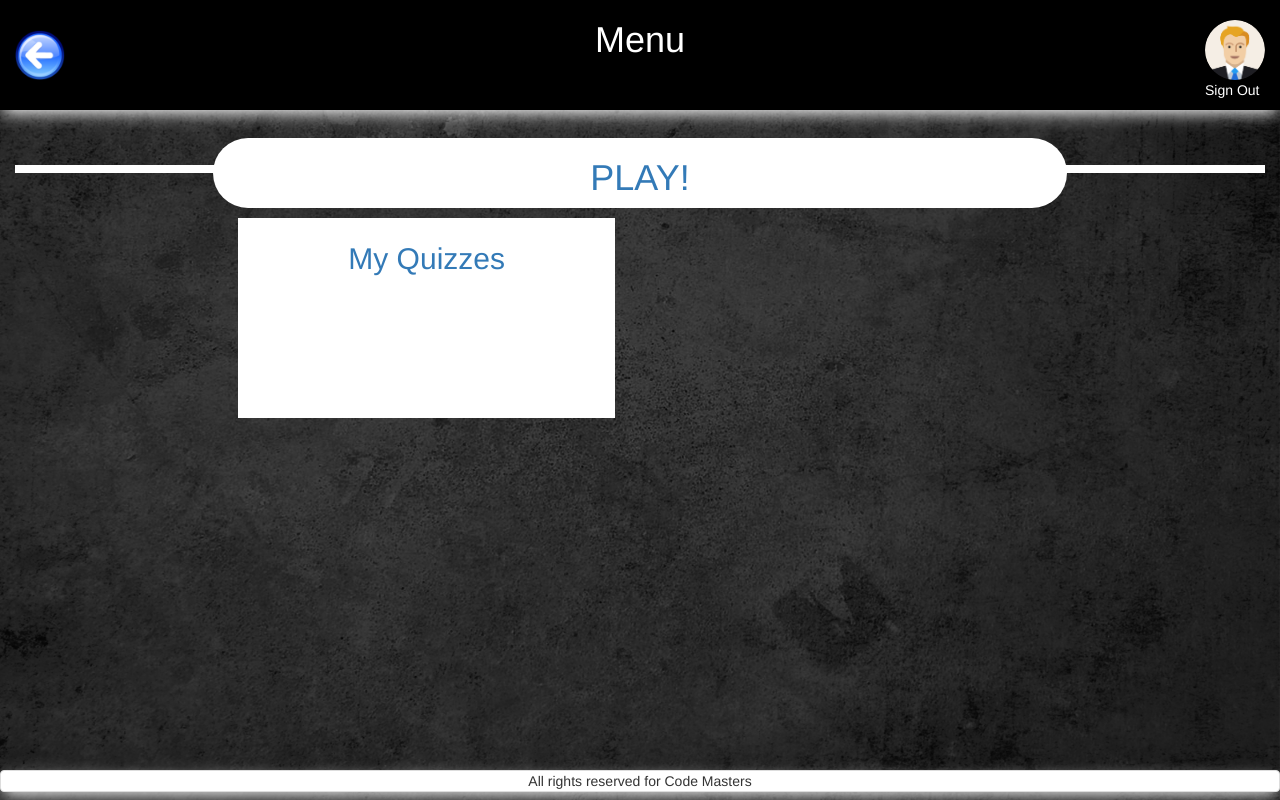
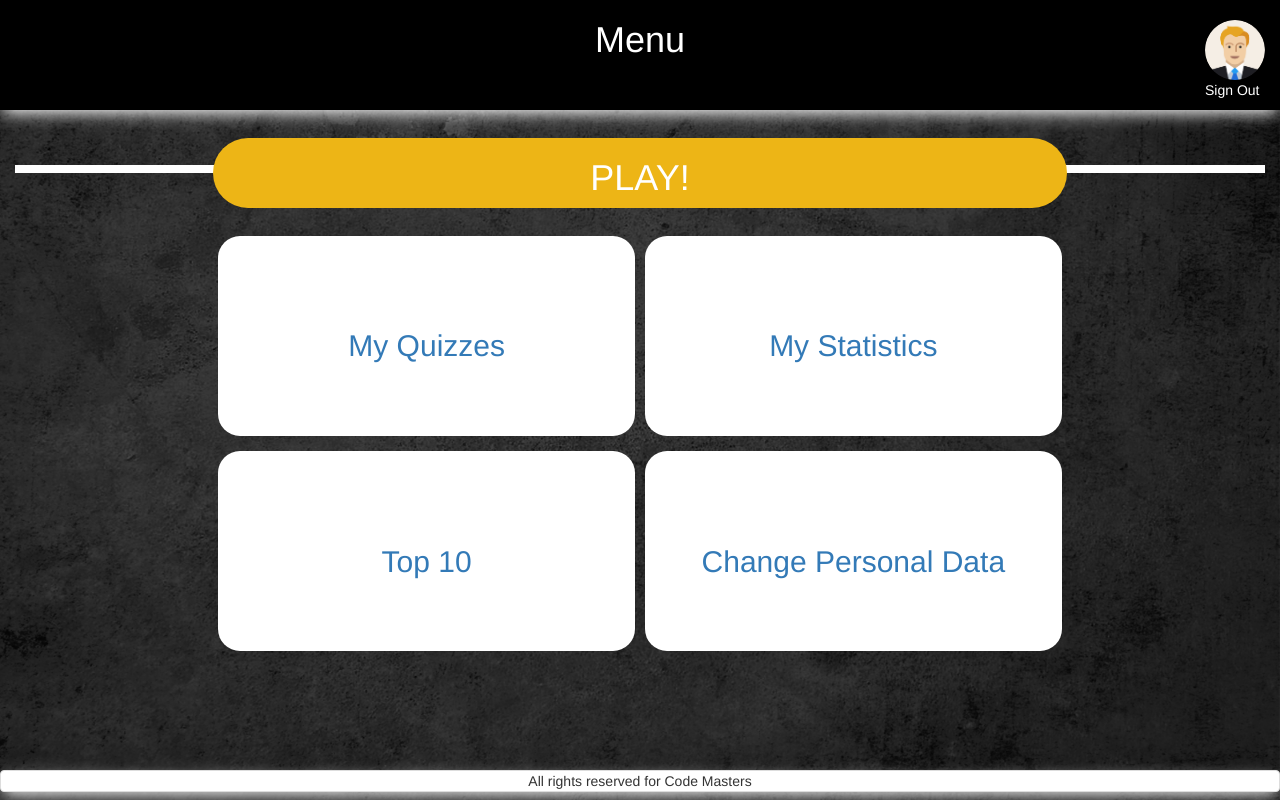
Before and after one commit to fatblast40/CF-Final-QuizApp, a PHP site: page /home_user.php in a window 1280 px wide. Run offline with PHP 8.4, Linux system fonts and the light colour scheme; a user stored in the database is signed in; data comes from the database, SQL or seed files in the repository; some libraries are stand-ins or nearby versions.

Commit message:
finishes design of user menu and categories

```diff
--- a/css/style.css
+++ b/css/style.css
@@ -77,7 +77,8 @@ body {
 
 
 #play_button{
-    background-color: white;
+    background-color: #EDB516;
+    color: white;
 }
 
 .margin-top {
@@ -93,14 +94,14 @@ body {
 
  /* unvisited link */
 #play div:link {
-    color: black;
-    background-color: white;
+    color: white;
+    background-color: #EDB516;
 }
 
 /* visited link */
 #play div:visited {
-    color: black;
-    background-color: white;
+    color: white;
+    background-color: #EDB516;
 }
 
 /* mouse over link */
@@ -123,10 +124,63 @@ body {
 }
 #play_button {
     margin-top:  -55px;
+    margin-bottom: 20px;
 }
 
 .wrapper {
     background-color: white;
-    margin:10px;
+    margin-top:2%;
+    margin-bottom:2%;
+    margin-left:-10px;
+    margin-right:-10px;
+
     height: 200px;
+    border-radius: 22px 22px 22px 22px;
+    -moz-border-radius: 22px 22px 22px 22px;
+    -webkit-border-radius: 22px 22px 22px 22px;
+    height: 200px;
+    line-height: 200px;
+    text-align: center;
 }
+.wrapper h2 {
+    display: inline-block;
+    vertical-align: middle;
+    line-height: normal;
+
+}
+
+#category_panel {
+    border-radius: 0px 0px 22px 22px;
+    -moz-border-radius: 0px 0px 22px 22px;
+    -webkit-border-radius: 0px 0px 22px 22px;
+}
+
+#category_header {
+
+    background-color:#4D97FF;
+}
+
+
+ /* unvisited link */
+.wrapper:link {
+    color: black;
+    background-color: white;
+}
+
+/* visited link */
+.wrapper:visited {
+    color: black;
+    background-color: white;
+}
+
+/* mouse over link */
+.wrapper:hover {
+    color:white;
+    background-color: #4D97FF;
+}
+
+/* selected link */
+.wrapper:active {
+    color:white;
+    background-color: #4D97FF;
+}
--- a/home_user.php
+++ b/home_user.php
@@ -18,12 +18,12 @@ require_once('includes/head_tag.php');
   <div id="main" class="container-fluid clear-top">
 	<!-- header -->
 	<header class="row shadow" id="header">
-			<div class="col-xs-3">
+			<!-- <div class="col-xs-3">
 				<a href="home_user.php">
 					<img alt="back_button" src="pictures/back_button.png" id="back_button"/>
 				</a>
-			</div>
-			<div class="col-xs-6 white text-center">
+			</div>	 -->
+			<div class="col-xs-6 col-xs-offset-3 white text-center">
 				<h1 class="heading_font">Menu</h1>
 			</div>
 		<?php
@@ -51,12 +51,37 @@ require_once('includes/head_tag.php');
 						<h1 >PLAY!</h1>
 					</div>
 				</a>
-				<div class="col-xs-10 col-xs-offset-1 col-sm-8 col-sm-offset-2">
+				<div class="col-xs-12  col-sm-8 col-sm-offset-2">
 					<div class="row">
+					<!-- my quizzes -->
 						<a href="my_quizzes.php">
 							<div class="col-xs-6">
 								<div class="wrapper text-center">
 									<h2>My Quizzes</h2>
+								</div>
+							</div>
+						</a>
+						<!-- Statistics -->
+						<a href="my_statistics.php">
+							<div class="col-xs-6">
+								<div class="wrapper text-center">
+									<h2>My Statistics</h2>
+								</div>
+							</div>
+						</a>
+						<!-- Top 10 -->
+						<a href="top_10.php">
+							<div class="col-xs-6">
+								<div class="wrapper text-center">
+									<h2>Top 10</h2>
+								</div>
+							</div>
+						</a>
+						<!-- Change personal data -->
+						<a href="change_personal_data.php">
+							<div class="col-xs-6">
+								<div class="wrapper text-center">
+									<h2>Change Personal Data</h2>
 								</div>
 							</div>
 						</a>
--- a/quiz_categories.php
+++ b/quiz_categories.php
@@ -67,8 +67,8 @@ require_once('includes/head_tag.php');
         ?>
         <div class="col-xs-6 col-md-3">
             <a href="quiz_play.php?category=<?php echo $category['id']?>">
-            <div class="panel panel-primary">
-                <div class="panel-heading text-center">
+            <div class="panel panel-primary" id="category_panel">
+                <div class="text-center panel-heading" id="category_header">
                     <h3><?php echo $category['category']?></h3>
                 </div>
 
```
